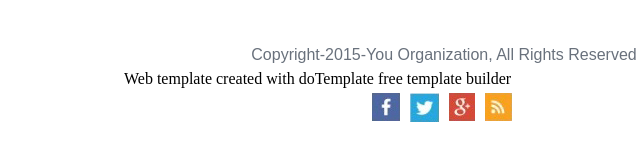
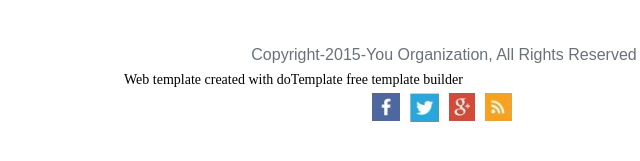
Before and after one commit to Rakibachowdhury06/Dream_home-Web-page, a plain HTML site: page index.html in a window 1280 px wide. Shown: the part 967-1128 px from the top of the page, 196-836 px from the left. Drawn offline with Linux system fonts and the light colour scheme.

Commit message:
Update style.css

```diff
--- a/css/style.css
+++ b/css/style.css
@@ -179,7 +179,7 @@ header{
 }
 
 
-.f_content p.second{
+span{
 	font-size: 14px;
 }
 
```
